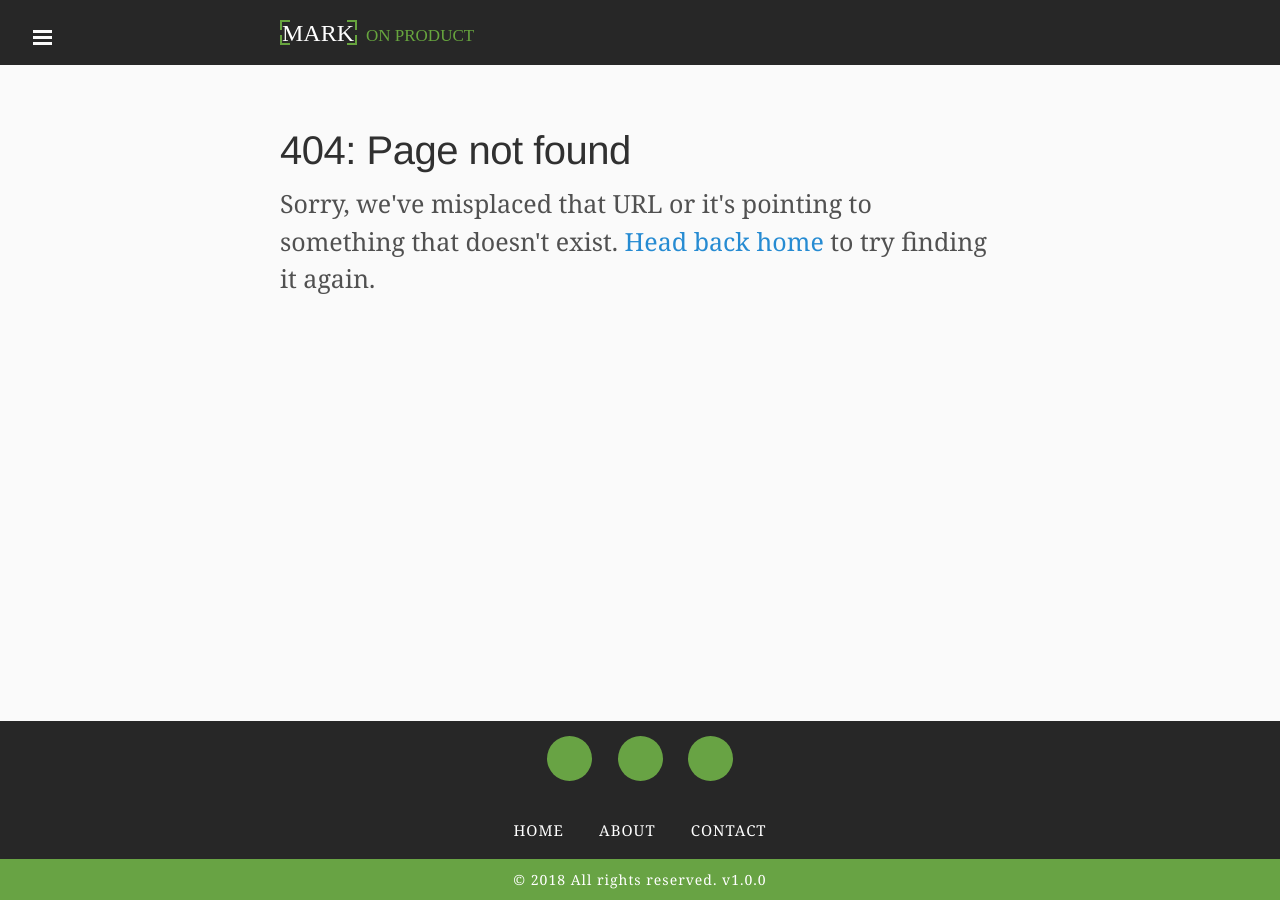
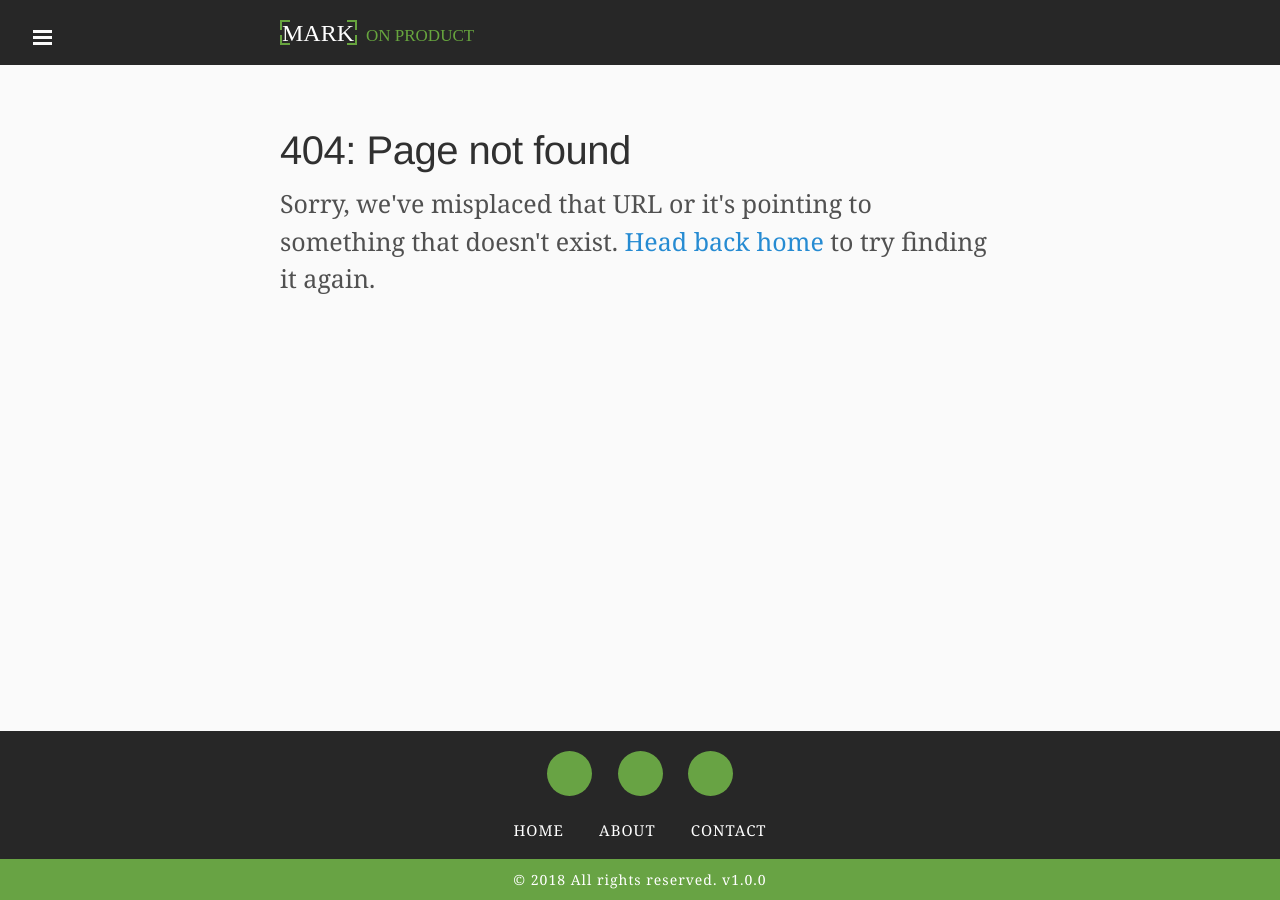
Before and after one commit to markthelefty/markthelefty.github.io, a Jekyll site: the page built from 404.html, in a window 1280 px wide. Built offline with Jekyll 4.4.1, drawn with Linux system fonts in a browser that asks for light colours; some web fonts are replaced; Markdown is read by kramdown in place of the engine named in the settings.

Commit message:
footer css

```diff
--- a/public/css/custom.css
+++ b/public/css/custom.css
@@ -64,7 +64,7 @@
      height: auto;
      margin: auto;
      background: #272727;
-     padding:15px 0px;
+     padding:20px 0px 15px 0px;
 }
  .footer-social-icons{
      width: 100%;
@@ -102,7 +102,7 @@
      width: 100%;
      height: auto;
      margin: auto;
-     margin-top:25px;
+     margin-top:10px;
 }
  .footer-menu-one ul{
      margin: 0px;
```
